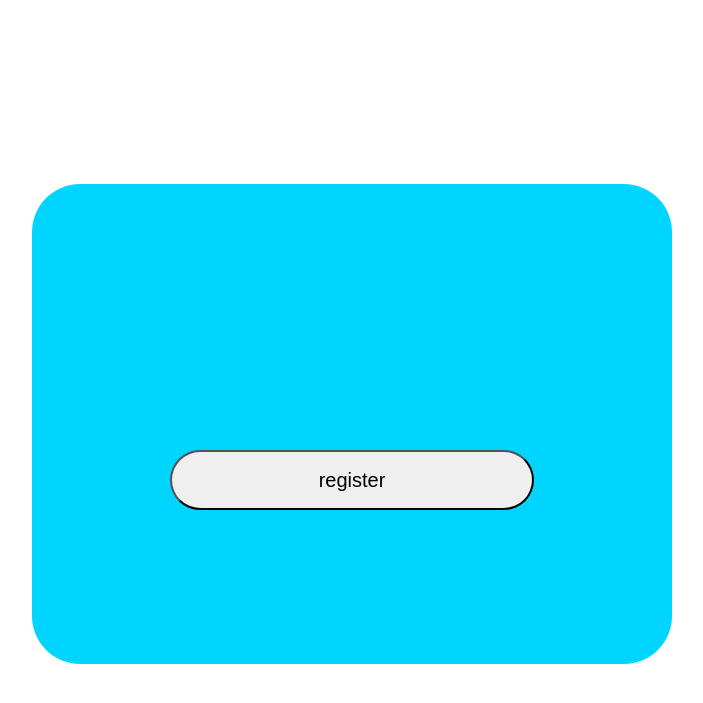
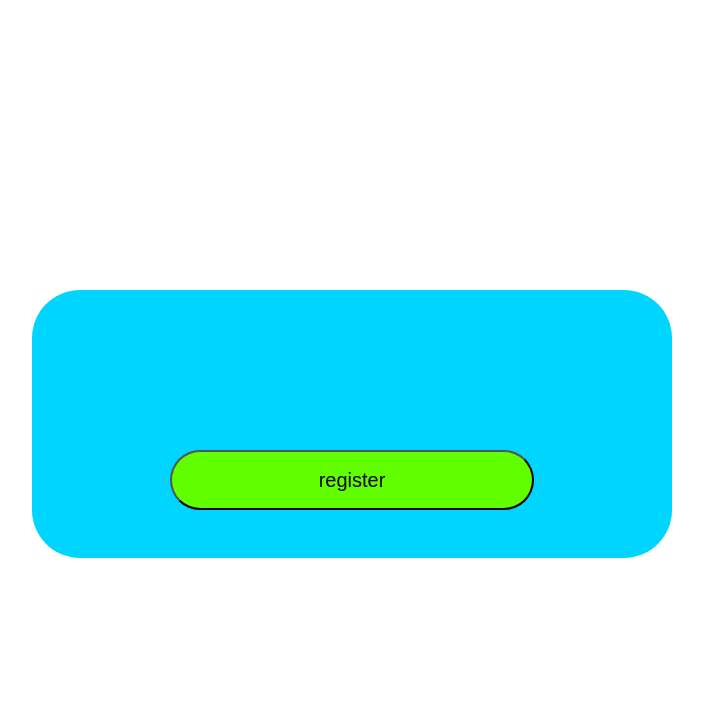
Before and after one commit to ddylvianen/freshfoods, a Django app: template commerceapp/freshfoods/templates/freshfoods/register.html in a window 1280 px wide. Shown: the part 72-775 px from the top of the page, without its empty margins (288-991 px from the left). Run offline with Django 3.2, Linux system fonts and the light colour scheme; the template is opened without the code that fills it, so the values that code supplies are empty; some libraries are stand-ins or nearby versions.

Commit message:
few css changes

```diff
--- a/commerceapp/freshfoods/static/css/create-form.css
+++ b/commerceapp/freshfoods/static/css/create-form.css
@@ -1,5 +1,4 @@
 .form{
     margin: 6rem auto 0;
-    height: 60%;
-    width: 50%;
+    width: 40rem;
 }
--- a/commerceapp/freshfoods/static/css/create-login-form.css
+++ b/commerceapp/freshfoods/static/css/create-login-form.css
@@ -35,11 +35,12 @@ body{
     border-radius: 2em;
     justify-self: center;
     align-self: center;
+    background-color: var(--secondary-color);
 }
 
-    .form > p > span{
-        font-size: 1.6rem;
-        display: block;
+.form > p > span{
+    font-size: 1.6rem;
+    display: block;
     flex-grow: 0;
 }
 
```
